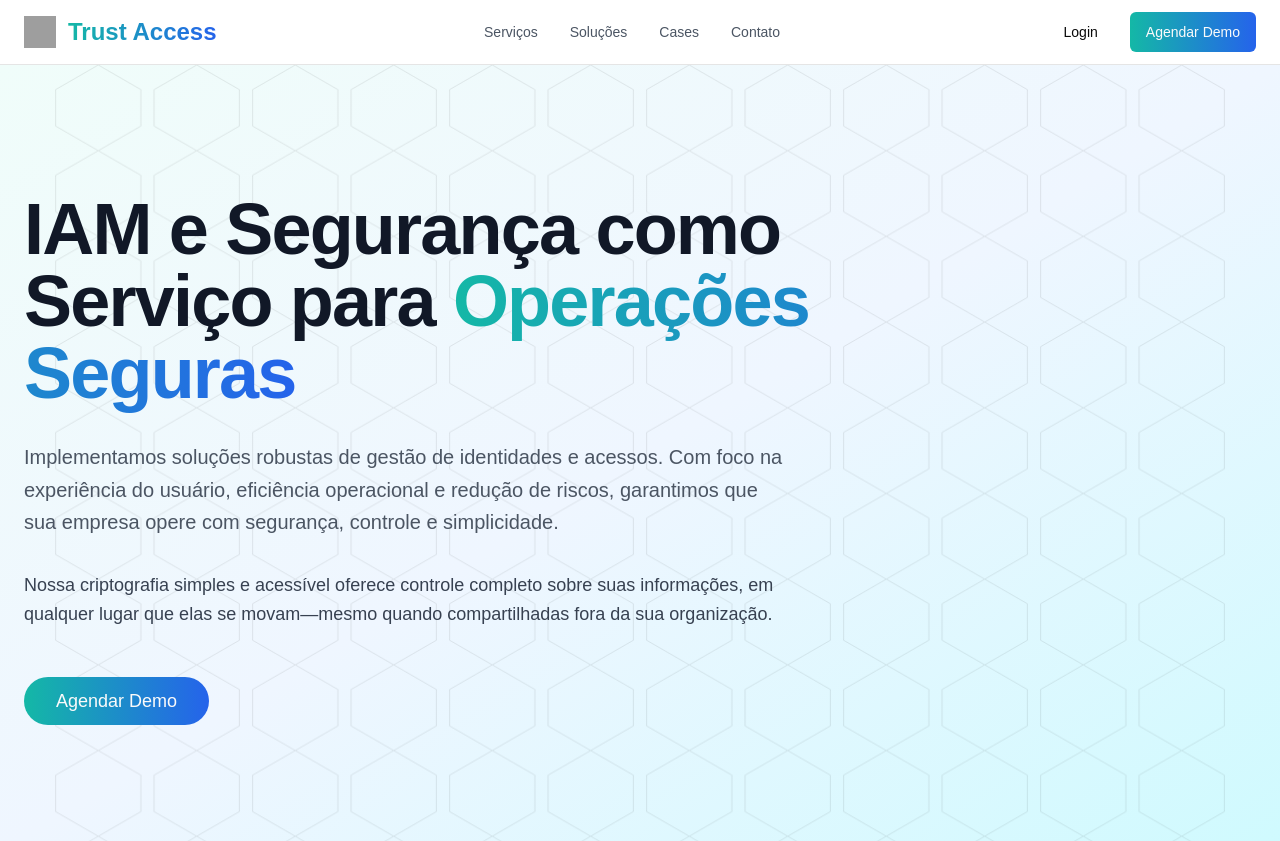
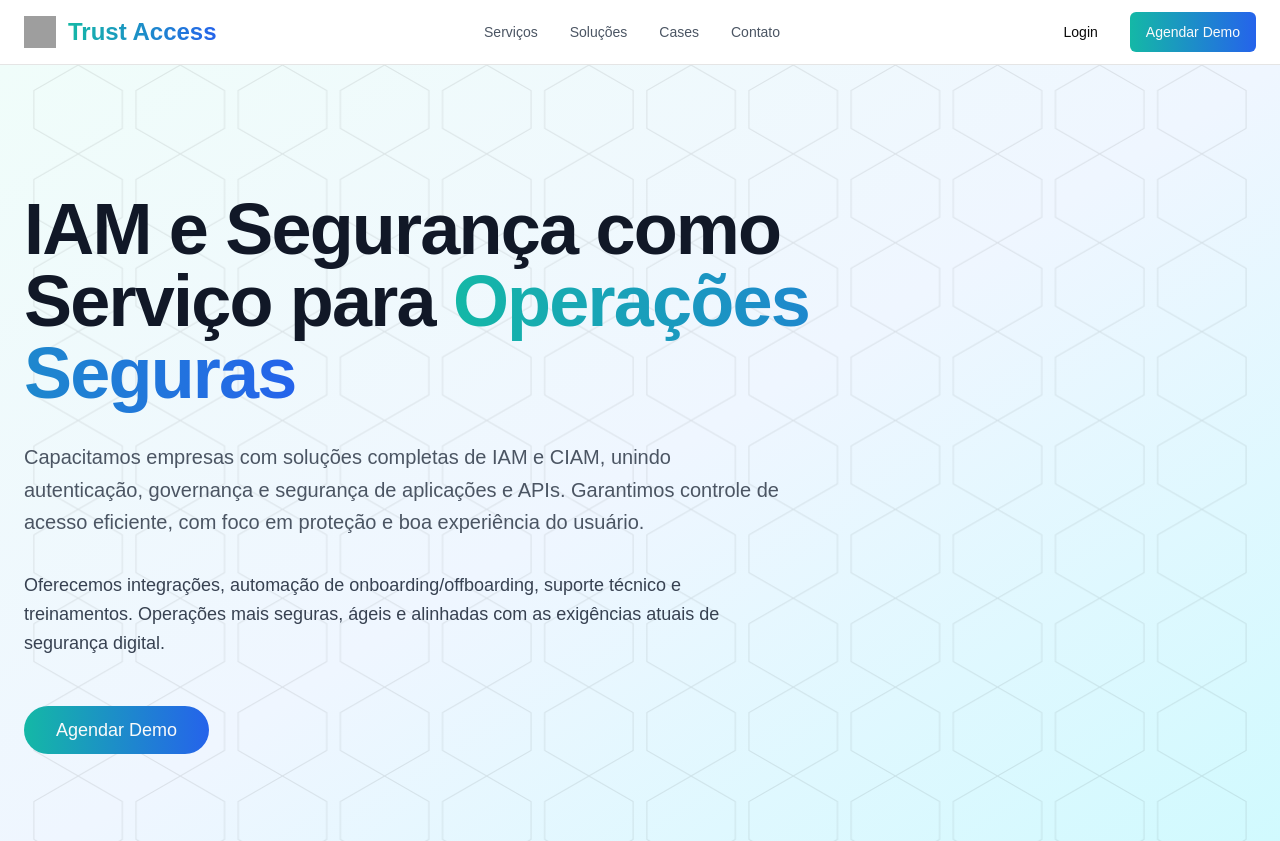
Before and after one commit to Trust-Access/ta-home-page, a Next.js app: page / in a window 1280 px wide. Shown: the top 841 px of the page. Built offline with nearby package versions, Linux system fonts and the light colour scheme; grey boxes are pictures that could not be loaded.

Commit message:
Update page.tsx hero text

```diff
--- a/app/page.tsx
+++ b/app/page.tsx
@@ -120,16 +120,11 @@ export default function TrustAccessLanding() {
 							</h1>
 
 							<p className='text-xl text-gray-600 max-w-3xl leading-relaxed'>
-								Implementamos soluções robustas de gestão de identidades e
-								acessos. Com foco na experiência do usuário, eficiência
-								operacional e redução de riscos, garantimos que sua empresa
-								opere com segurança, controle e simplicidade.
+								Capacitamos empresas com soluções completas de IAM e CIAM, unindo autenticação, governança e segurança de aplicações e APIs. Garantimos controle de acesso eficiente, com foco em proteção e boa experiência do usuário.
 							</p>
 
 							<p className='text-lg text-gray-700 max-w-3xl leading-relaxed'>
-								Nossa criptografia simples e acessível oferece controle completo
-								sobre suas informações, em qualquer lugar que elas se
-								movam—mesmo quando compartilhadas fora da sua organização.
+								Oferecemos integrações, automação de onboarding/offboarding, suporte técnico e treinamentos. Operações mais seguras, ágeis e alinhadas com as exigências atuais de segurança digital.
 							</p>
 
 							<div className='pt-4'>
```
